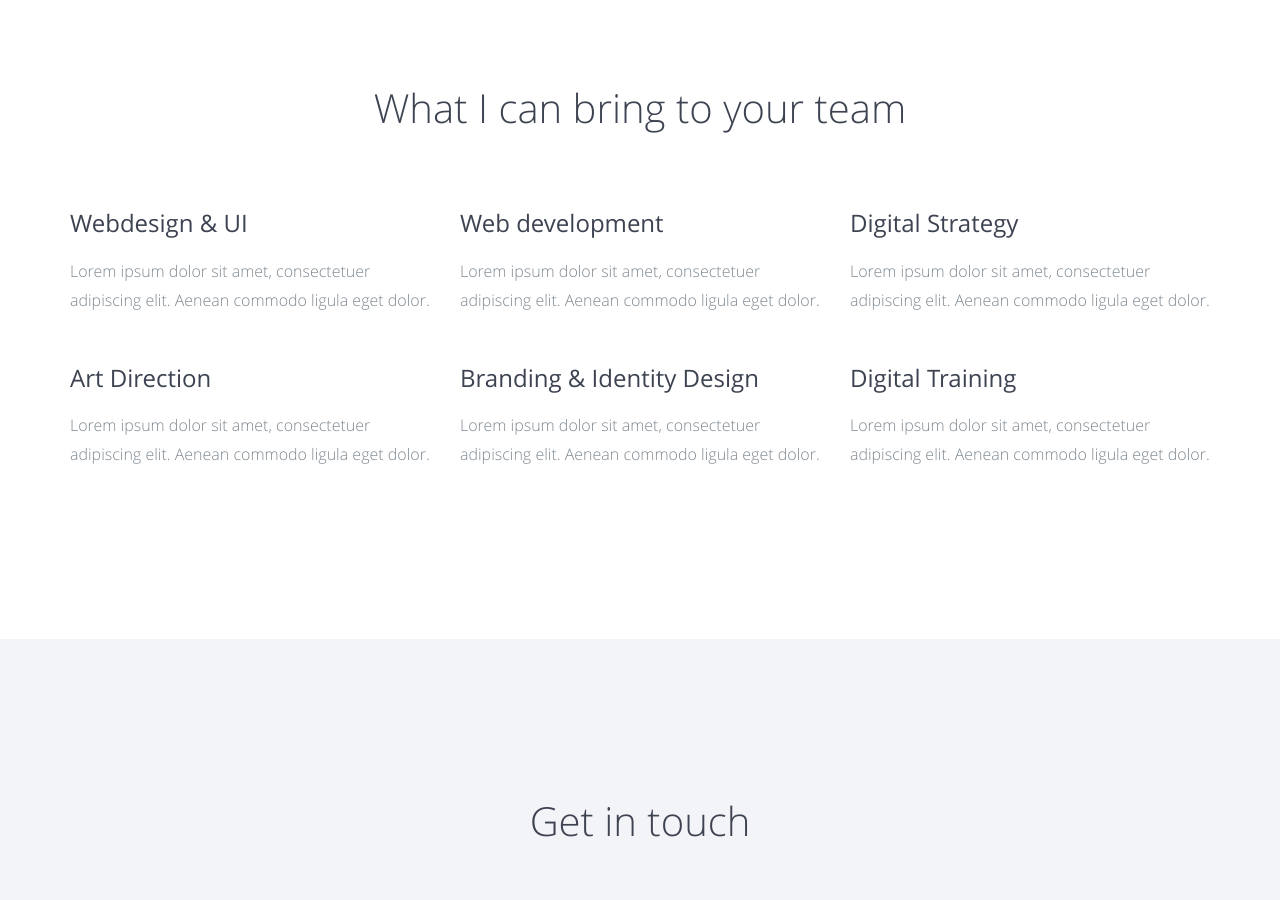
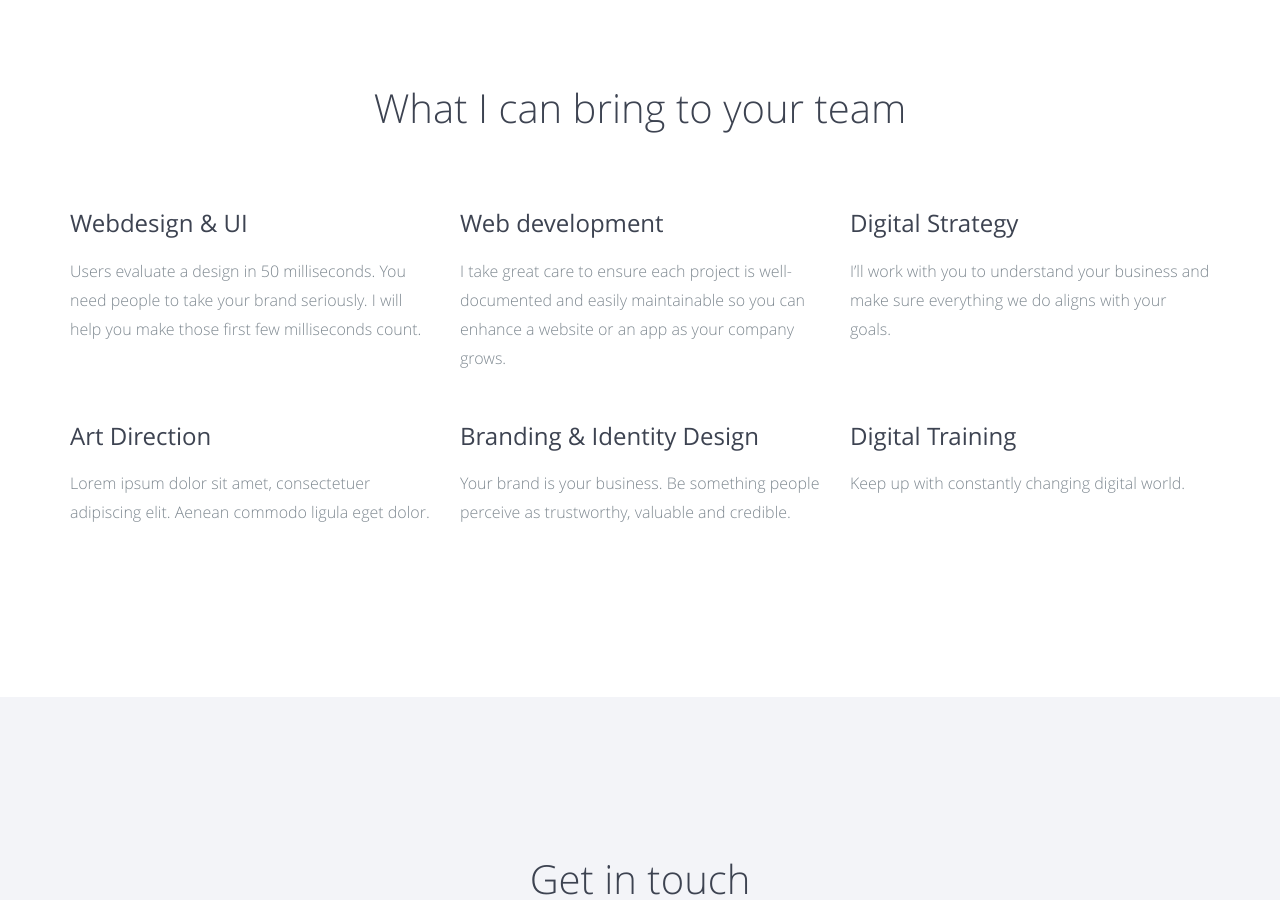
Before and after one commit to Imaginarydesign/imaginarydesign.co.uk, a Jekyll site: the page built from index.html, in a window 1280 px wide and 900 px high, scrolled down 4564 px. Built offline with Jekyll 4.4.1, drawn with Linux system fonts in a browser that asks for light colours; some web fonts are replaced; Markdown is read by kramdown in place of the engine named in the settings; some of the changed text lies outside the part shown.

Commit message:
Text changes

```diff
--- a/index.html
+++ b/index.html
@@ -175,15 +175,15 @@ description: Manchester-based designer and front-end web developer specialising
     <div class="row">
       <div class="col-sm-4">
         <h3>Webdesign & UI</h3>
-        <p>Lorem ipsum dolor sit amet, consectetuer adipiscing elit. Aenean commodo ligula eget dolor.</p>
+        <p>Users evaluate a design in 50 milliseconds. You need people to take your brand seriously. I will help you make those first few milliseconds count.</p>
       </div>
       <div class="col-sm-4">
         <h3>Web development</h3>
-        <p>Lorem ipsum dolor sit amet, consectetuer adipiscing elit. Aenean commodo ligula eget dolor.</p>
+        <p>I take great care to ensure each project is well-documented and easily maintainable so you can enhance a website or an app as your company grows.</p>
       </div>
       <div class="col-sm-4">
         <h3>Digital Strategy</h3>
-        <p>Lorem ipsum dolor sit amet, consectetuer adipiscing elit. Aenean commodo ligula eget dolor.</p>
+        <p>I’ll work with you to understand your business and make sure everything we do aligns with your goals.</p>
       </div>
     </div>
     <div class="row">
@@ -193,11 +193,11 @@ description: Manchester-based designer and front-end web developer specialising
       </div>
       <div class="col-sm-4">
         <h3>Branding & Identity Design</h3>
-        <p>Lorem ipsum dolor sit amet, consectetuer adipiscing elit. Aenean commodo ligula eget dolor.</p>
+        <p>Your brand is your business. Be something people perceive as trustworthy, valuable and credible.</p>
       </div>
       <div class="col-sm-4">
         <h3>Digital Training</h3>
-        <p>Lorem ipsum dolor sit amet, consectetuer adipiscing elit. Aenean commodo ligula eget dolor.</p>
+        <p>Keep up with constantly changing digital world.</p>
       </div>
     </div>
   </div>
```
Also changed, not shown: other parts of index.html (+1 -1 lines), 1 other file.
